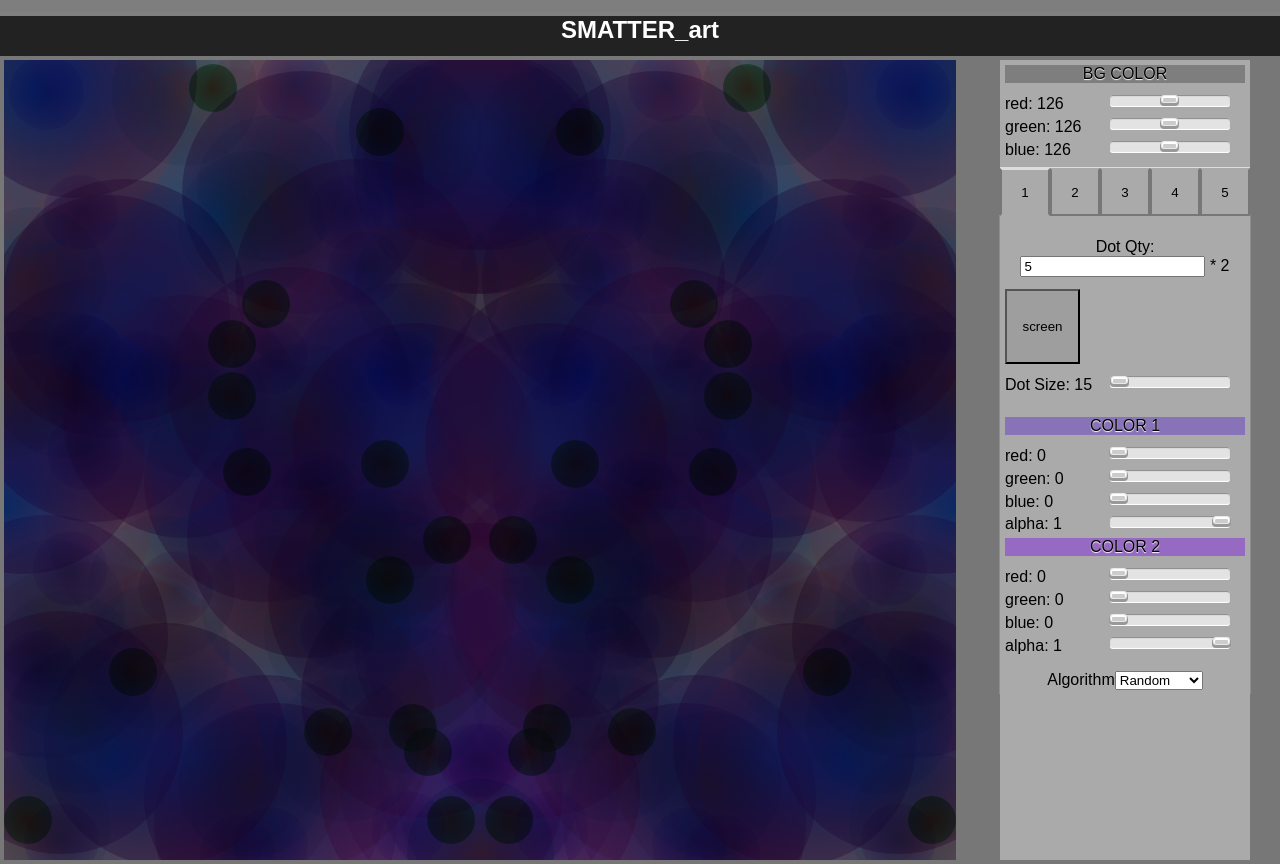
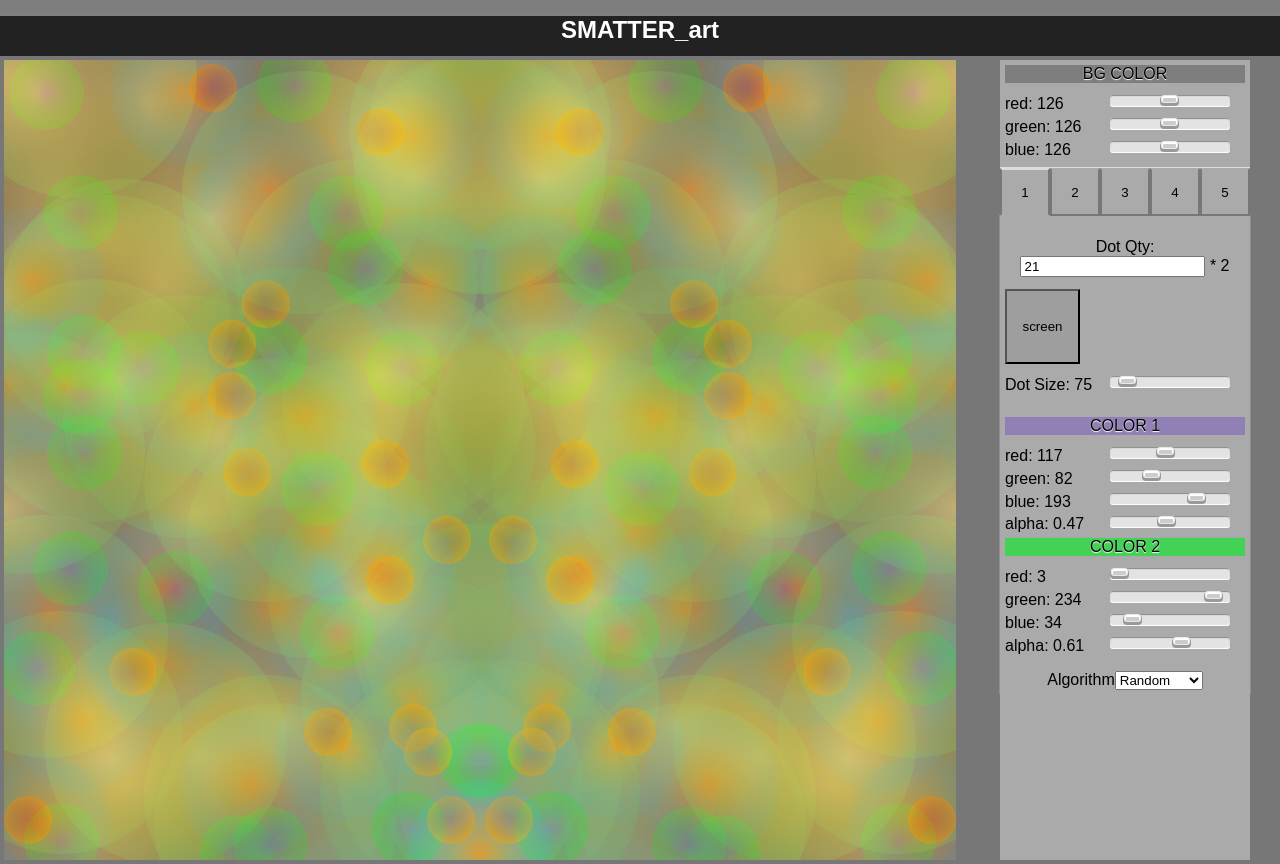
Before and after one commit to dempseyc/react-gen-art, a React (Create React App) app: page / in a window 1280 px wide. Built offline with nearby package versions, Linux system fonts and the light colour scheme; grey boxes are pictures that could not be loaded; the HTML template or start-up script is replaced by a standard one.

Commit message:
props passed to layerpanels

```diff
--- a/src/App.css
+++ b/src/App.css
@@ -30,7 +30,7 @@
 
 .DisplayLayer {
   height: 100%;
-  mix-blend-mode: multiply;
+  mix-blend-mode: hard-light;
 
 }
 
--- a/src/components/Container.js
+++ b/src/components/Container.js
@@ -66,9 +66,10 @@ export default class Container extends Component {
     let r = this.ranMM(0,255);
     let g = this.ranMM(0,255);
     let b = this.ranMM(0,255);
-    let a = Math.random();
-    let str = `rgba(${r},${g},${b},${a})`;
-    return str;
+    let a = this.ranMM(0,100)/100;
+    // let str = `rgba(${r},${g},${b},${a})`;
+    // return str;
+    return {r: r, g: g, b: b, a: a};
   }
 
   randomOpacity() {
--- a/src/components/Dot.js
+++ b/src/components/Dot.js
@@ -4,9 +4,8 @@ import './Dot.css';
 export default class Dot extends Component {
 
   render() {
-
-    let innerColor = `${this.props.dotColor1}`;
-    let outerColor = `${this.props.dotColor2}`;
+    let innerColor = `rgba(${this.props.dotColor1.r},${this.props.dotColor1.g},${this.props.dotColor1.b},${this.props.dotColor1.a})`;
+    let outerColor = `rgba(${this.props.dotColor2.r},${this.props.dotColor2.g},${this.props.dotColor2.b},${this.props.dotColor2.a})`;
     let outerOpacity = `${this.props.outerOpacity}`;
     let dotStyle = this.props.dotStyle;
     let radius = `${this.props.dotSize / 2}`;
--- a/src/components/DotColorChooser.js
+++ b/src/components/DotColorChooser.js
@@ -1,6 +1,3 @@
-// based from: improves upon?
-// https://codepen.io/_danko/pen/JKaxKE?editors=0010
-
 import React, { Component } from 'react';
 import MiniSlider from './MiniSlider.js';
 import './MiniSlider.scss';
@@ -11,17 +8,25 @@ export default class DotColorChooser extends Component {
 
         this.layer = this.props.layerNum;
         this.type = this.props.type;
-        this.header  = (this.type=="inner-color" ? "COLOR 1" : "COLOR 2" );
-        this.className = (this.type==="inner-color" ? "DotColorChooser1" : "DotColorChooser2" );
-        this.dotColor = (this.type==="inner-color" ? this.props.data.layers[this.layer-1].dotColor1 : this.props.data.layers[this.layer-1].dotColor2 );
-        this.updateColor = (this.type==="inner-color" ? this.props.data.updateDotColor1 : this.props.data.updateDotColor2 );
+        this.dotColor = this.props.dotColor;
+
+        if (this.type==="inner-color") {
+            this.header = "COLOR 1";
+            this.className = "DotColorChooser1";
+            this.updateColor = this.props.data.updateDotColor1;
+        } else {
+            this.header = "COLOR 2";
+            this.className = "DotColorChooser2";
+            this.updateColor = this.props.data.updateDotColor2;
+        }
+
         this.state = {
             expanded: false,
-            dotColor: this.dotColor,
-            red: 0,
-            green: 0,
-            blue: 0,
-            alpha: 1
+            red: this.props.dotColor.r,
+            green: this.props.dotColor.g,
+            blue: this.props.dotColor.b,
+            alpha: this.props.dotColor.a,
+            dotColor: `rgba(${this.props.dotColor.r},${this.props.dotColor.g},${this.props.dotColor.b},${this.props.dotColor.a})`
         };
 
         this.changeDotColor = this.changeDotColor.bind(this);
@@ -32,10 +37,10 @@ export default class DotColorChooser extends Component {
 
     }
 
-    changeDotColor(color,layer) {
+    changeDotColor(dc,dcObj,layer) {
         this.setState({
-            dotColor: color
-        }, this.updateColor(color,layer) )
+            dotColor: dc
+        }, this.updateColor(dcObj,layer) )
     }
 
     changeOuterOpacity(val,layer) {
@@ -45,44 +50,48 @@ export default class DotColorChooser extends Component {
     updateRed(e) {
         let val = e.target.value;
         let dc = `rgba(${val}, ${this.state.green}, ${this.state.blue}, ${this.state.alpha})`;
+        let dcObj = {r: val, g: this.state.green, b: this.state.blue, a: this.state.alpha};
         this.setState({
             dotColor: dc,
             red: val
         }, () => {
-            this.changeDotColor(dc,this.layer);
+            this.changeDotColor(dc,dcObj,this.layer);
         })
     }
 
     updateGreen(e) {
         let val = e.target.value;
         let dc = `rgba(${this.state.red}, ${val}, ${this.state.blue}, ${this.state.alpha})`;
+        let dcObj = {r: this.state.red, g: val, b: this.state.blue, a: this.state.alpha};
         this.setState({
             dotColor: dc,
             green: val
         }, () => {
-            this.changeDotColor(dc,this.layer);
+            this.changeDotColor(dc,dcObj,this.layer);
         })
     }
 
     updateBlue(e) {
         let val = e.target.value;
         let dc = `rgba(${this.state.red}, ${this.state.green}, ${val}, ${this.state.alpha})`;
+        let dcObj = {r: this.state.red, g: this.state.green, b: val, a: this.state.alpha};
         this.setState({
             dotColor: dc,
             blue: val
         }, () => {
-            this.changeDotColor(dc,this.layer);
+            this.changeDotColor(dc,dcObj,this.layer);
         })
     }
 
     updateAlpha(e) {
         let val = e.target.value;
         let dc = `rgba(${this.state.red}, ${this.state.green}, ${this.state.blue}, ${val})`;
+        let dcObj = {r: this.state.red, g: this.state.green, b: this.state.blue, a: val};
         this.setState({
             dotColor: dc,
             alpha: val
         }, () => {
-            this.changeDotColor(dc,this.layer);
+            this.changeDotColor(dc,dcObj,this.layer);
             this.changeOuterOpacity(val,this.layer);
         })
     }
--- a/src/components/DotQtyChooser.js
+++ b/src/components/DotQtyChooser.js
@@ -7,7 +7,7 @@ export default class DotQtyChooser extends Component {
     super(props);
     this.layer = this.props.layerNum;
     this.state = {
-      value: 5
+      value: this.props.dotQty
     };
 
     this.handleChange = this.handleChange.bind(this);
--- a/src/components/DotSizeChooser.js
+++ b/src/components/DotSizeChooser.js
@@ -8,7 +8,7 @@ export default class DotSizeChooser extends Component {
     super(props);
     this.layer = this.props.layerNum;
     this.state = {
-      value: "15"
+      value: this.props.dotSize
     };
 
     this.handleChange = this.handleChange.bind(this);
--- a/src/components/Editor.js
+++ b/src/components/Editor.js
@@ -9,10 +9,10 @@ export default class Editor extends Component {
     constructor(props) {
         super(props);
 
-        this.layers = [];
+        this.layerNums = [];
 
         for (let i=1;i<=this.props.data.numLayers;i++) {
-            this.layers.push(i);
+            this.layerNums.push(i);
         }
 
         this.state= {
@@ -31,7 +31,7 @@ export default class Editor extends Component {
 
     makeButtons() {
 
-        return this.layers.map((num) => {
+        return this.layerNums.map((num) => {
             return(
                 <LayerButton
                     key={num-1}
@@ -48,7 +48,7 @@ export default class Editor extends Component {
     }
 
     makeLayerPanels() {
-        return this.layers.map((num) => {
+        return this.layerNums.map((num) => {
             return(
                <LayerPanel
                     key= {num-1}
--- a/src/components/LayerPanel.js
+++ b/src/components/LayerPanel.js
@@ -31,36 +31,40 @@ constructor(props) {
       className={ classnames }
       >
         <DotQtyChooser
-            layerNum = {this.props.layerNum}
+            layerNum= {this.props.layerNum}
+            dotQty= {this.props.data.layers[this.props.layerNum-1].dotQty}
             data= {this.props.data}
         >
         </DotQtyChooser>
         <BlendModeChooser
-            layerNum = {this.props.layerNum}
-            data= {this.props.data}
-            blendModes= {this.props.data.blendModes}
+            layerNum= {this.props.layerNum}
+            data={this.props.data}
+            blendModes={this.props.data.blendModes}
         >
         </BlendModeChooser>
         <DotSizeChooser
-            layerNum = {this.props.layerNum}
+            layerNum= {this.props.layerNum}
+            dotSize= {this.props.data.layers[this.props.layerNum-1].dotSize}
             data= {this.props.data}
         >
         </DotSizeChooser>
         <br></br>
         <DotColorChooser
-            key = {1}
-            type = "inner-color"
-            layerNum = {this.props.layerNum}
+            key= "dcc-1"
+            type= "inner-color"
+            layerNum= {this.props.layerNum}
+            dotColor= {this.props.data.layers[this.props.layerNum-1].dotColor1}
             data= {this.props.data}
         />
         <DotColorChooser
-            key = {2}
-            type = "outer-color"
-            layerNum = {this.props.layerNum}
+            key= "dcc-2"
+            type= "outer-color"
+            layerNum= {this.props.layerNum}
+            dotColor= {this.props.data.layers[this.props.layerNum-1].dotColor2}
             data= {this.props.data}
         />
         <DotAlgoChooser
-            layerNum = {this.props.layerNum}
+            layerNum= {this.props.layerNum}
             data= {this.props.data}
         >
         </DotAlgoChooser>
```
